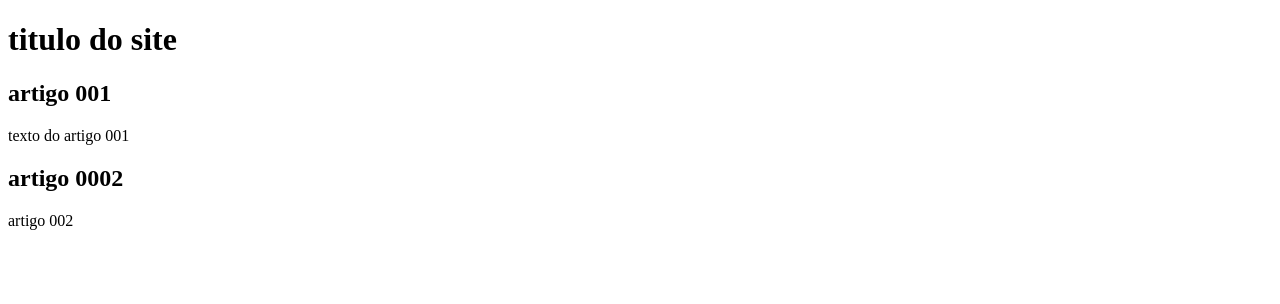
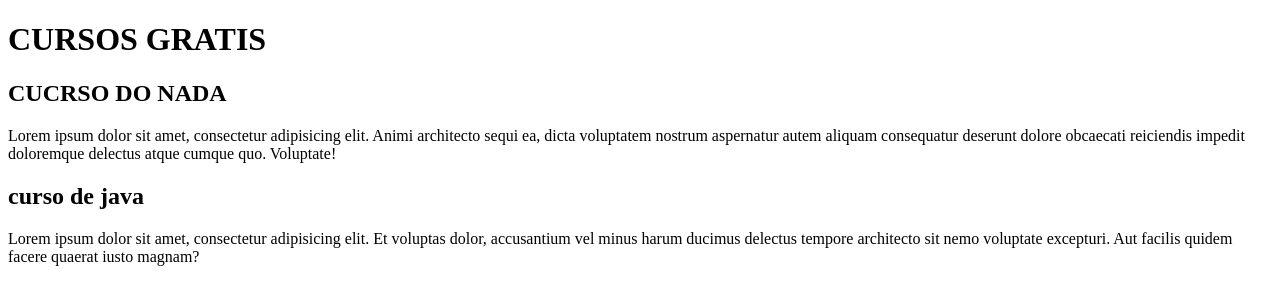
Before and after one commit to DEVcarlos021/projeto-site, a plain HTML site: page index.html in a window 1280 px wide. Drawn offline with Linux system fonts and the light colour scheme.

Commit message:
comecei a escrever conteudo

```diff
--- a/index.html
+++ b/index.html
@@ -8,14 +8,14 @@
 <body>
     <main>
         <head>
-            <h1>titulo do site</h1>
+            <h1>CURSOS GRATIS   </h1>
         </head>
         <article>
-            <h2> artigo 001</h2>
-            <p>texto do artigo 001</p>
+            <h2> CUCRSO DO NADA</h2>
+            <p>Lorem ipsum dolor sit amet, consectetur adipisicing elit. Animi architecto sequi ea, dicta voluptatem nostrum aspernatur autem aliquam consequatur deserunt dolore obcaecati reiciendis impedit doloremque delectus atque cumque quo. Voluptate!</p>
             <article>
-                <h2> artigo 0002</h2>
-                <p>artigo 002</p>
+                <h2> curso de java</h2>
+                <p>Lorem ipsum dolor sit amet, consectetur adipisicing elit. Et voluptas dolor, accusantium vel minus harum ducimus delectus tempore architecto sit nemo voluptate excepturi. Aut facilis quidem facere quaerat iusto magnam?</p>
             </article>
         </article>
     </main>
```
